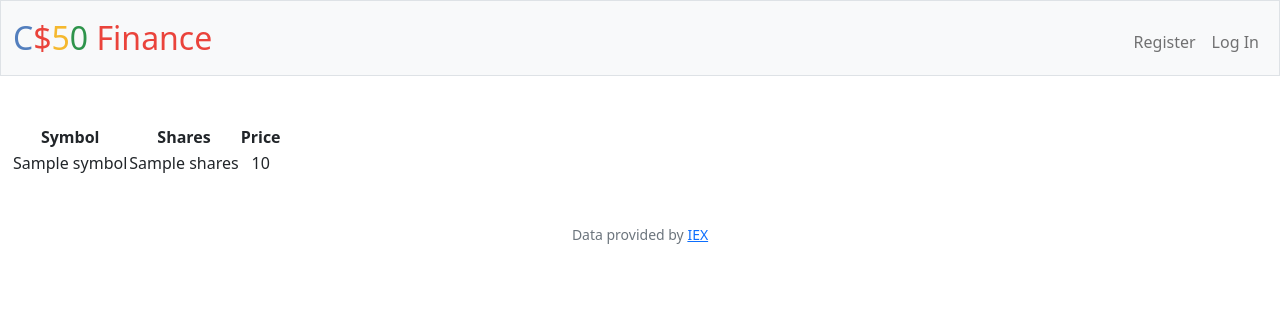
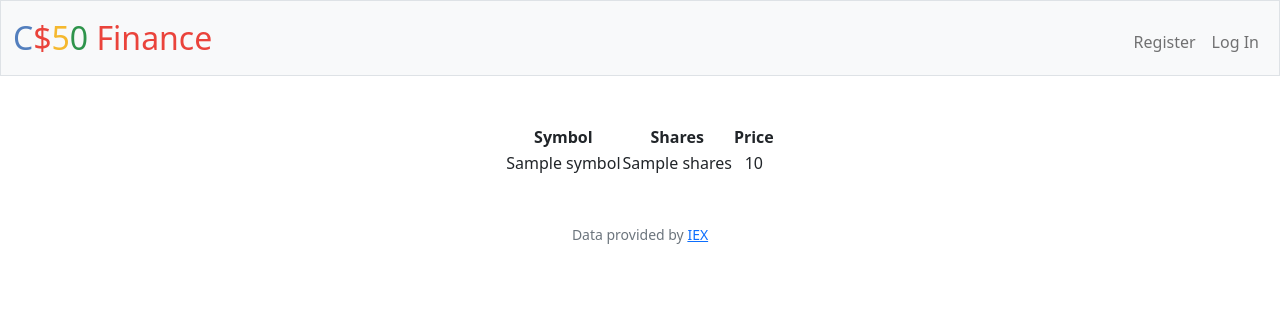
Before and after one commit to Agent-Cr0wn/Projects, a Flask app: template finance/templates/index.html in a window 1280 px wide. Shown: the top 336 px of the page. Run offline with Flask 2, Linux system fonts and the light colour scheme; the template is opened without the code that fills it: most values are stand-ins (such as "Sample title", 1, 10 or a date in 2020); some libraries are stand-ins or nearby versions.

Commit message:
Thu, Feb 16, 2023, 7:45 PM +02:00

```diff
--- a/finance/static/styles.css
+++ b/finance/static/styles.css
@@ -21,3 +21,13 @@ nav .navbar-brand .green
 {
     color: #2e944b;
 }
+.table-container
+{
+    display: flex;
+    justify-content: center;
+}
+
+table.center
+{
+    margin: 0 auto;
+}
--- a/finance/templates/index.html
+++ b/finance/templates/index.html
@@ -5,7 +5,8 @@
 {% endblock %}
 
 {% block main %}
-    <table>
+<div class="table-container">
+    <table class="center">
         <thead>
             <tr>
                 <th>Symbol</th>
@@ -23,4 +24,5 @@
             {% endfor %}
         </tbody>
     </table>
+</div>
 {% endblock %}
```
